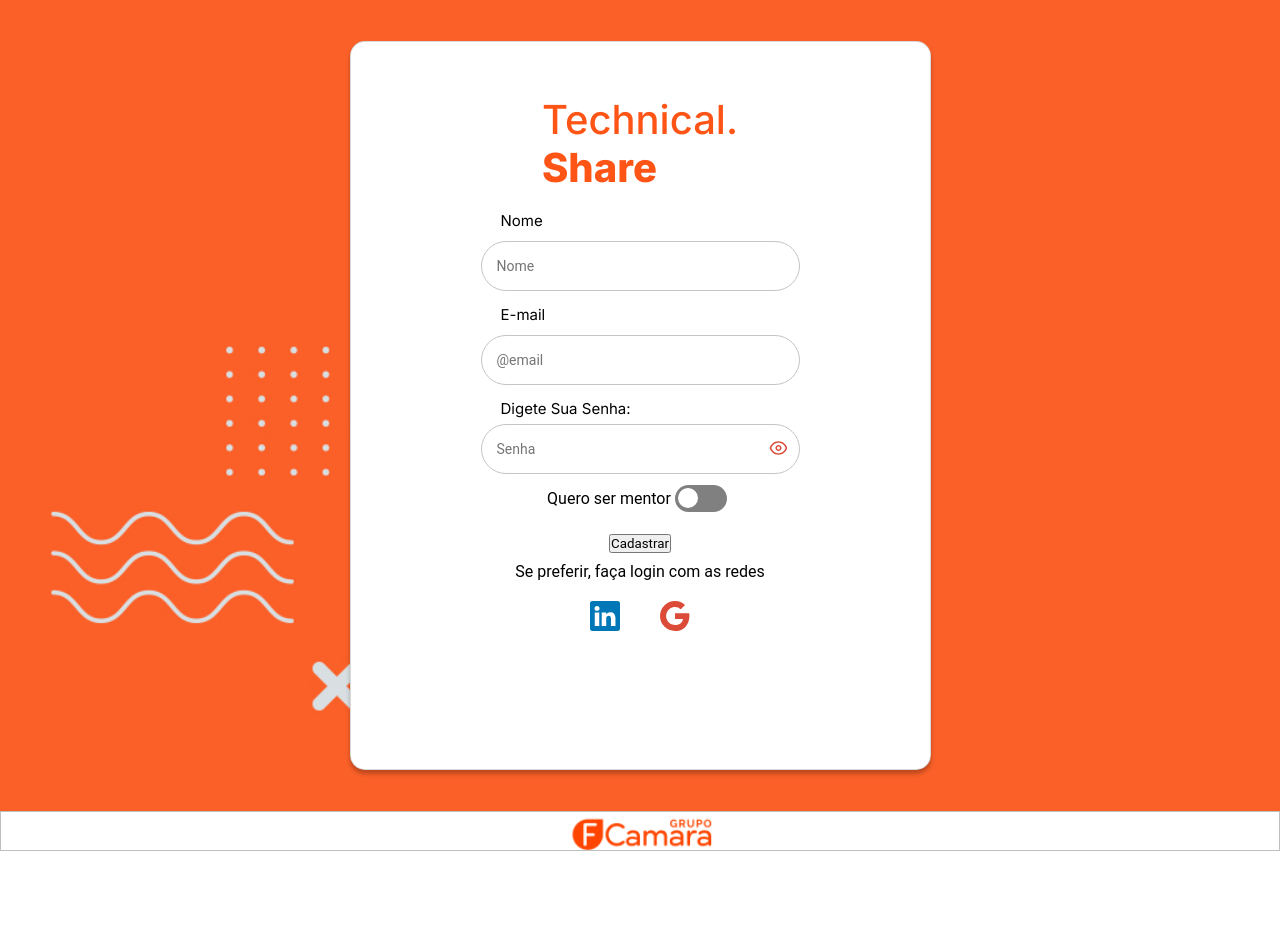
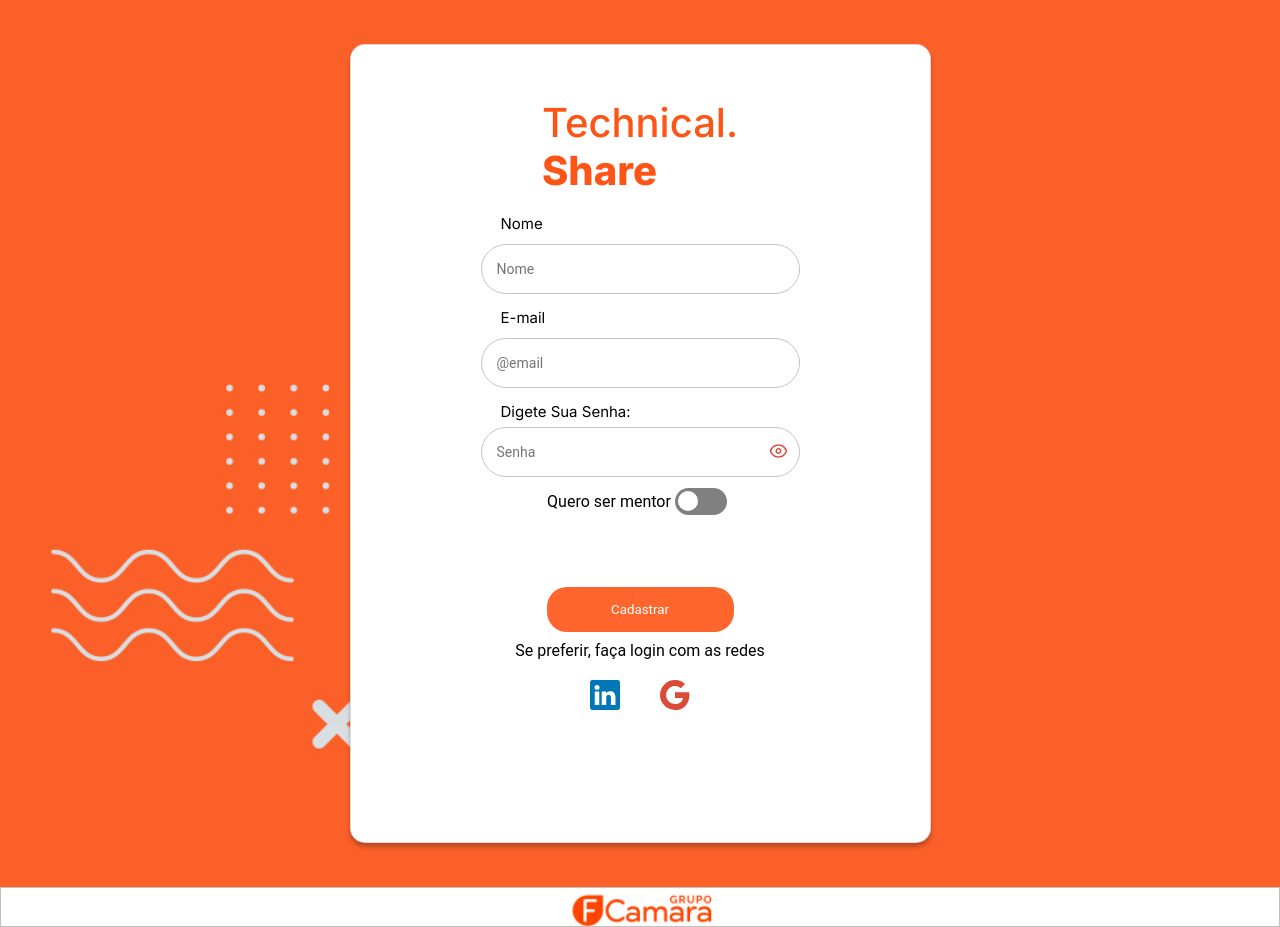
Before and after one commit to devmichaelviana/ShareOrangePlus, a React (Create React App) app: page /cadastro in a window 1280 px wide. Before the commit the page ends 851 px from the top, so only its background shows below. Built offline with nearby package versions, Linux system fonts and the light colour scheme.

Commit message:
feat: adicionando tag

```diff
--- a/src/pages/Cadastro/index.js
+++ b/src/pages/Cadastro/index.js
@@ -228,7 +228,9 @@
             </div>
             <p className="status"></p>
             <div className="buttons">
-              <button type="submit">Cadastrar</button>
+              <button type="submit" className="buttonCadastro">
+                Cadastrar
+              </button>
             </div>
             <div>
               <p>Se preferir, faça login com as redes</p>
```
